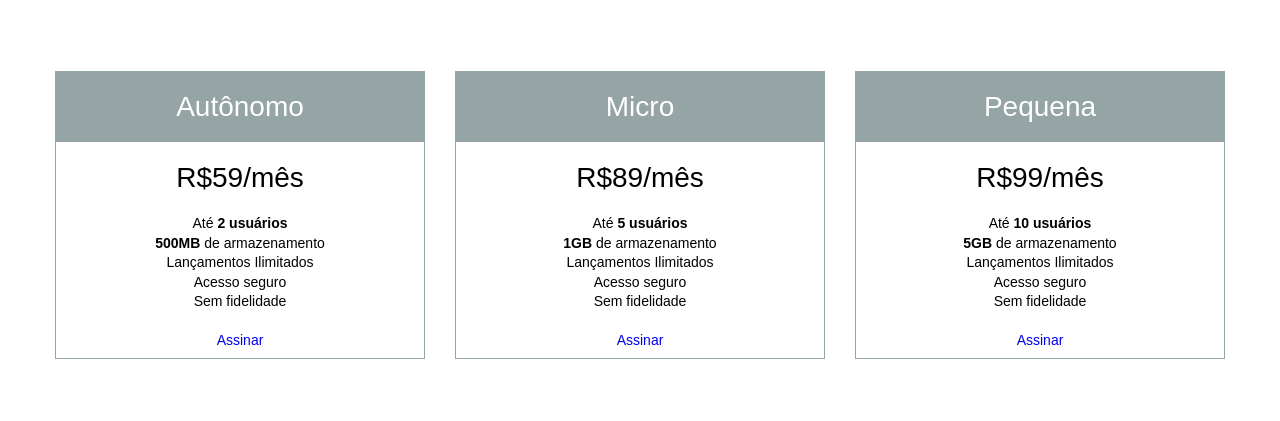
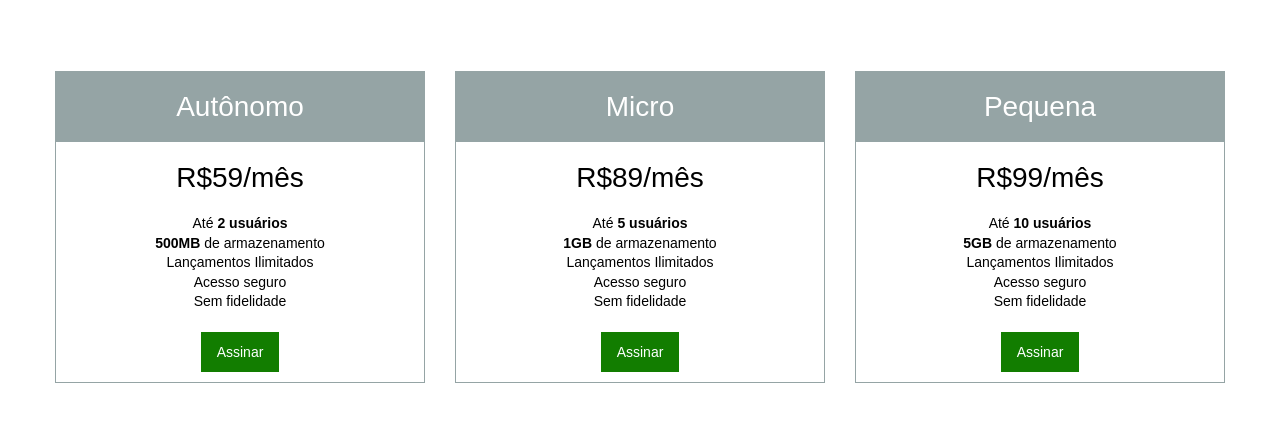
Before and after one commit to douglasabraga/my-pilas, a plain HTML site: page index.html in a window 1280 px wide. Shown: the part 69-490 px from the top of the page. Drawn offline with Linux system fonts and the light colour scheme.

Commit message:
Estilizando botao 'assinar'

```diff
--- a/css/styles.css
+++ b/css/styles.css
@@ -84,3 +84,14 @@ article > footer {
 article li{
     line-height: 1.4;
 }
+
+.botao {
+    color: #ffffff;
+    display: inline-block;
+    background-color: #127d00;
+    padding: 12px 16px;
+}
+
+.botao:hover, .botao:focus {
+    background-color: #0e6400;
+}
```
